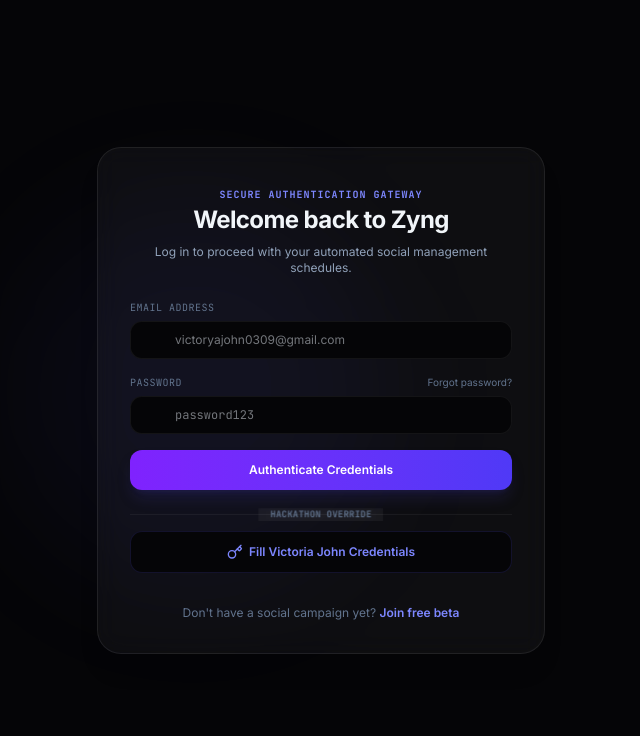
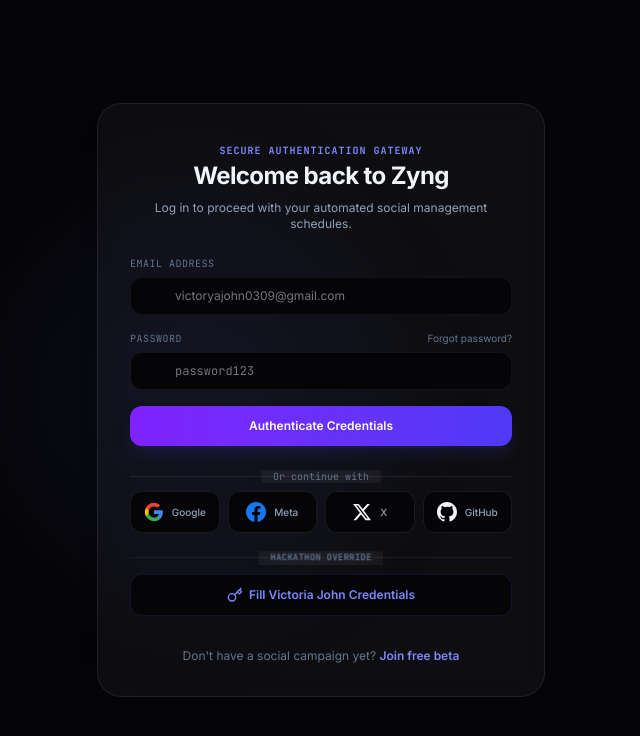
Before and after one commit to Justvictorya/zyng, a React (Vite) app: page /login in a window 1280 px wide. Shown: the top 736 px of the page, without its empty margins (319-959 px from the left). Built offline with nearby package versions, Linux system fonts and the light colour scheme.

Commit message:
social login: Google, Facebook, Twitter, GitHub via Supabase OAuth

```diff
--- a/src/App.tsx
+++ b/src/App.tsx
@@ -5,6 +5,7 @@
 import LandingPage from "./pages/LandingPage";
 import LoginPage from "./pages/LoginPage";
 import SignupPage from "./pages/SignupPage";
+import AuthCallback from "./pages/AuthCallback";
 import DashboardLayout from "./pages/DashboardLayout";
 
 import ViewDashboard from "./components/ViewDashboard";
@@ -20,6 +21,7 @@
         <Route path="/" element={<LandingPage />} />
         <Route path="/login" element={<LoginPage />} />
         <Route path="/signup" element={<SignupPage />} />
+        <Route path="/auth/callback" element={<AuthCallback />} />
 
         <Route
           path="/dashboard"
--- /dev/null
+++ b/src/lib/supabase-client.ts
@@ -0,0 +1,7 @@
+import { createClient } from "@supabase/supabase-js";
+
+const supabaseUrl = "https://sdiqdtzslfubtgbwpmjp.supabase.co";
+const supabaseAnonKey =
+  "eyJhbGciOiJIUzI1NiIsInR5cCI6IkpXVCJ9.eyJpc3MiOiJzdXBhYmFzZSIsInJlZiI6InNkaXFkdHpzbGZ1YnRnYndwbWpwIiwicm9sZSI6ImFub24iLCJpYXQiOjE3Nzg4NzYwNTQsImV4cCI6MjA5NDQ1MjA1NH0.SFyW0dWd9ftwHOpXQ8tbzm9GS64cieFK3rgssvjJEQo";
+
+export const supabase = createClient(supabaseUrl, supabaseAnonKey);
--- /dev/null
+++ b/src/pages/AuthCallback.tsx
@@ -0,0 +1,69 @@
+import React, { useEffect, useState } from "react";
+import { useNavigate } from "react-router-dom";
+import { supabase } from "../lib/supabase-client";
+import { useZyng } from "../context/ZyngContext";
+import { Loader2 } from "lucide-react";
+
+export default function AuthCallback() {
+  const { setCurrentUser } = useZyng();
+  const navigate = useNavigate();
+  const [error, setError] = useState("");
+
+  useEffect(() => {
+    supabase.auth.getSession().then(async ({ data: { session } }) => {
+      if (!session) {
+        setError("No session found. Please try logging in again.");
+        return;
+      }
+
+      const { user } = session;
+
+      try {
+        // Check if user exists in our system, if not create one
+        const res = await fetch("/api/auth/oauth-login", {
+          method: "POST",
+          headers: { "Content-Type": "application/json" },
+          body: JSON.stringify({
+            email: user.email,
+            name: user.user_metadata?.full_name || user.email?.split("@")[0] || "User",
+            avatar: user.user_metadata?.avatar_url || user.user_metadata?.picture || "",
+          }),
+        });
+
+        const data = await res.json();
+        if (data.success) {
+          setCurrentUser(data.user);
+          localStorage.setItem("zyng_user", JSON.stringify(data.user));
+          navigate("/dashboard", { replace: true });
+        } else {
+          setError(data.error || "Failed to create session");
+        }
+      } catch {
+        setError("Failed to connect to authentication server.");
+      }
+    });
+  }, []);
+
+  return (
+    <div className="min-h-screen flex items-center justify-center bg-[#050507]">
+      <div className="text-center space-y-4">
+        {error ? (
+          <>
+            <p className="text-red-400 text-sm">{error}</p>
+            <button
+              onClick={() => navigate("/login")}
+              className="text-indigo-400 hover:underline text-xs"
+            >
+              Back to login
+            </button>
+          </>
+        ) : (
+          <>
+            <Loader2 className="h-8 w-8 animate-spin text-indigo-500 mx-auto" />
+            <p className="text-slate-400 text-sm">Completing authentication...</p>
+          </>
+        )}
+      </div>
+    </div>
+  );
+}
--- a/src/pages/LoginPage.tsx
+++ b/src/pages/LoginPage.tsx
@@ -2,6 +2,7 @@
 import { useNavigate, Link } from "react-router-dom";
 import { Mail, Lock, Key, RefreshCw } from "lucide-react";
 import { useZyng } from "../context/ZyngContext";
+import { supabase } from "../lib/supabase-client";
 
 export default function LoginPage() {
   const { setCurrentUser, loadPosts } = useZyng();
@@ -85,6 +86,52 @@
           </button>
         </form>
 
+        <div className="space-y-2 mt-4">
+          <div className="relative">
+            <div className="absolute inset-0 flex items-center">
+              <div className="w-full border-t border-slate-800"></div>
+            </div>
+            <div className="relative flex justify-center text-xs">
+              <span className="bg-slate-900 px-3 text-slate-500 font-mono text-[10px]">Or continue with</span>
+            </div>
+          </div>
+
+          <div className="grid grid-cols-4 gap-2">
+            <button
+              onClick={() => supabase.auth.signInWithOAuth({ provider: "google", options: { redirectTo: `${window.location.origin}/auth/callback` } })}
+              className="flex items-center justify-center gap-2 bg-slate-950 hover:bg-slate-900 border border-slate-800 rounded-xl py-2.5 px-3 transition-colors cursor-pointer group"
+              title="Login with Google"
+            >
+              <svg className="h-5 w-5" viewBox="0 0 24 24"><path fill="#4285F4" d="M22.56 12.25c0-.78-.07-1.53-.2-2.25H12v4.26h5.92a5.06 5.06 0 0 1-2.2 3.32v2.77h3.57c2.08-1.92 3.28-4.74 3.28-8.1z"/><path fill="#34A853" d="M12 23c2.97 0 5.46-.98 7.28-2.66l-3.57-2.77c-.98.66-2.23 1.06-3.71 1.06-2.86 0-5.29-1.93-6.16-4.53H2.18v2.84C3.99 20.53 7.7 23 12 23z"/><path fill="#FBBC05" d="M5.84 14.09c-.22-.66-.35-1.36-.35-2.09s.13-1.43.35-2.09V7.07H2.18C1.43 8.55 1 10.22 1 12s.43 3.45 1.18 4.93l2.85-2.22.81-.62z"/><path fill="#EA4335" d="M12 5.38c1.62 0 3.06.56 4.21 1.64l3.15-3.15C17.45 2.09 14.97 1 12 1 7.7 1 3.99 3.47 2.18 7.07l3.66 2.84c.87-2.6 3.3-4.53 6.16-4.53z"/></svg>
+              <span className="text-[10px] text-slate-400 group-hover:text-slate-200 font-medium">Google</span>
+            </button>
+            <button
+              onClick={() => supabase.auth.signInWithOAuth({ provider: "facebook", options: { redirectTo: `${window.location.origin}/auth/callback` } })}
+              className="flex items-center justify-center gap-2 bg-slate-950 hover:bg-slate-900 border border-slate-800 rounded-xl py-2.5 px-3 transition-colors cursor-pointer group"
+              title="Login with Facebook"
+            >
+              <svg className="h-5 w-5" fill="#1877F2" viewBox="0 0 24 24"><path d="M24 12.073c0-6.627-5.373-12-12-12s-12 5.373-12 12c0 5.99 4.388 10.954 10.125 11.854v-8.385H7.078v-3.47h3.047V9.43c0-3.007 1.792-4.669 4.533-4.669 1.312 0 2.686.235 2.686.235v2.953H15.83c-1.491 0-1.956.925-1.956 1.874v2.25h3.328l-.532 3.47h-2.796v8.385C19.612 23.027 24 18.062 24 12.073z"/></svg>
+              <span className="text-[10px] text-slate-400 group-hover:text-slate-200 font-medium">Meta</span>
+            </button>
+            <button
+              onClick={() => supabase.auth.signInWithOAuth({ provider: "twitter", options: { redirectTo: `${window.location.origin}/auth/callback` } })}
+              className="flex items-center justify-center gap-2 bg-slate-950 hover:bg-slate-900 border border-slate-800 rounded-xl py-2.5 px-3 transition-colors cursor-pointer group"
+              title="Login with Twitter"
+            >
+              <svg className="h-5 w-5" fill="currentColor" viewBox="0 0 24 24"><path d="M18.244 2.25h3.308l-7.227 8.26 8.502 11.24H16.17l-5.214-6.817L4.99 21.75H1.68l7.73-8.835L1.254 2.25H8.08l4.713 6.231zm-1.161 17.52h1.833L7.084 4.126H5.117z"/></svg>
+              <span className="text-[10px] text-slate-400 group-hover:text-slate-200 font-medium">X</span>
+            </button>
+            <button
+              onClick={() => supabase.auth.signInWithOAuth({ provider: "github", options: { redirectTo: `${window.location.origin}/auth/callback` } })}
+              className="flex items-center justify-center gap-2 bg-slate-950 hover:bg-slate-900 border border-slate-800 rounded-xl py-2.5 px-3 transition-colors cursor-pointer group"
+              title="Login with GitHub"
+            >
+              <svg className="h-5 w-5" fill="currentColor" viewBox="0 0 24 24"><path d="M12 0C5.374 0 0 5.373 0 12c0 5.302 3.438 9.8 8.207 11.387.599.111.793-.261.793-.577v-2.234c-3.338.726-4.033-1.416-4.033-1.416-.546-1.387-1.333-1.756-1.333-1.756-1.089-.745.083-.729.083-.729 1.205.084 1.839 1.237 1.839 1.237 1.07 1.834 2.807 1.304 3.492.997.107-.775.418-1.305.762-1.604-2.665-.305-5.467-1.334-5.467-5.931 0-1.311.469-2.381 1.236-3.221-.124-.303-.535-1.524.117-3.176 0 0 1.008-.322 3.301 1.23A11.509 11.509 0 0 1 12 5.803c1.02.005 2.047.138 3.006.404 2.291-1.552 3.297-1.23 3.297-1.23.653 1.653.242 2.874.118 3.176.77.84 1.235 1.911 1.235 3.221 0 4.609-2.807 5.624-5.479 5.921.43.372.823 1.102.823 2.222v3.293c0 .319.192.694.801.576C20.566 21.797 24 17.3 24 12c0-6.627-5.373-12-12-12z"/></svg>
+              <span className="text-[10px] text-slate-400 group-hover:text-slate-200 font-medium">GitHub</span>
+            </button>
+          </div>
+        </div>
+
         <div className="relative border-t border-slate-850/80 pt-4 mt-2">
           <span className="absolute top-0 left-1/2 -translate-x-1/2 bg-slate-900 px-3 text-[9px] font-mono text-slate-500 font-bold uppercase tracking-wide -translate-y-1/2">Hackathon Override</span>
           <button onClick={fillVictoria} className="w-full bg-slate-950 text-indigo-400 hover:text-indigo-300 border border-indigo-500/15 py-3 px-4.5 rounded-xl transition-all text-xs font-semibold flex items-center justify-center gap-1.5 hover:bg-slate-950/80 cursor-pointer" id="instant-demo-override" title="Loads Victoria John email and password presets into form fields">
```
Also changed, not shown: 1 other file (tests, documents, lock files or other folders).
